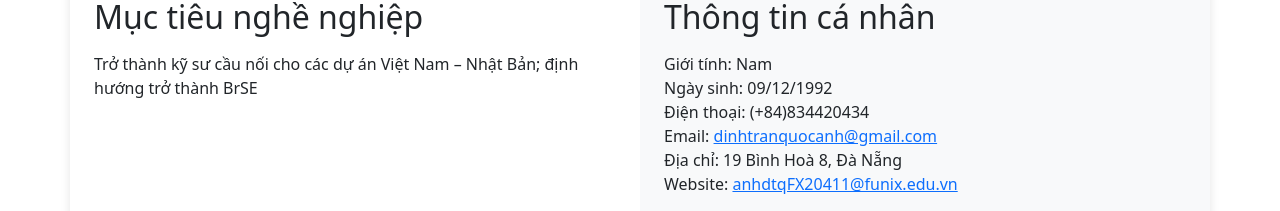
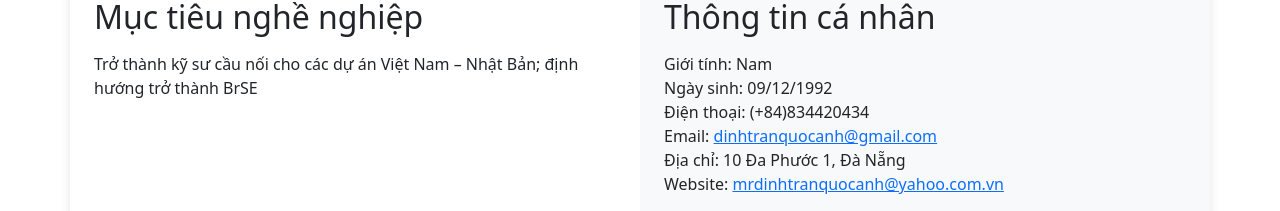
Before and after one commit to QuocAnhdnvn/Modun1_Test_2CV, a plain HTML site: page index.html in a window 1280 px wide. Shown: the part 1010-1221 px from the top of the page. Drawn offline with nearby package versions, Linux system fonts and the light colour scheme.

Commit message:
Update 2

```diff
--- a/index.html
+++ b/index.html
@@ -73,9 +73,10 @@
             <li>Ngày sinh: 09/12/1992</li>
             <li>Điện thoại: (+84)834420434</li>
             <li>Email: <a href="#">dinhtranquocanh@gmail.com</a></li>
-            <li>Địa chỉ: 19 Bình Hoà 8, Đà Nẵng</li>
+            <li>Địa chỉ: 10 Đa Phước 1, Đà Nẵng</li>
             <li>
-              Website: <a href="https://abc.tech">anhdtqFX20411@funix.edu.vn</a>
+              Website:
+              <a href="https://abc.tech">mrdinhtranquocanh@yahoo.com.vn</a>
             </li>
           </ul>
           <div class="d-flex gap-3">
```
